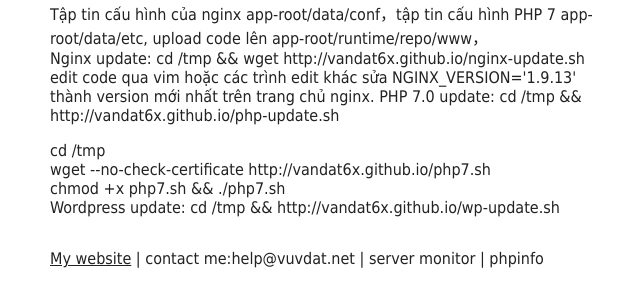
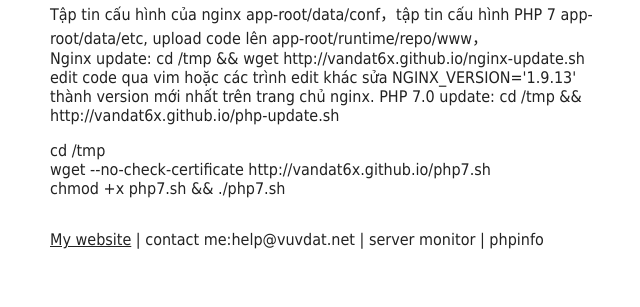
Before and after one commit to vandat6x/vandat6x.github.io, a PHP site: page / in a window 1280 px wide. Shown: the part 131-438 px from the top of the page, without its empty margins (310-950 px from the left). Run offline with PHP 8.4, Linux system fonts and the light colour scheme; some libraries are stand-ins or nearby versions.

Commit message:
release v1

```diff
--- a/index.php
+++ b/index.php
@@ -46,7 +46,7 @@ div.bd {width: 35em;margin: 0 auto;font-family: Tahoma, Verdana, Arial, sans-ser
 <br />Tập tin cấu hình của nginx  app-root/data/conf，tập tin cấu hình  PHP 7  app-root/data/etc, upload code lên  app-root/runtime/repo/www，<br />
 Nginx update: cd /tmp && wget http://vandat6x.github.io/nginx-update.sh <br />
 edit code qua vim hoặc các trình edit khác  sửa  NGINX_VERSION='1.9.13'  thành version mới nhất trên  trang chủ nginx. PHP 7.0 update: cd /tmp && http://vandat6x.github.io/php-update.sh <br >
-<p>cd /tmp<br />wget --no-check-certificate http://vandat6x.github.io/php7.sh <br />chmod +x php7.sh && ./php7.sh<br/> Wordpress update: cd /tmp && http://vandat6x.github.io/wp-update.sh </p>
+<p>cd /tmp<br />wget --no-check-certificate http://vandat6x.github.io/php7.sh <br />chmod +x php7.sh && ./php7.sh<br/> </p>
 <a href="http://vuvdat.net/">My website</a> | contact me:<a href="mailto:help@vuvdat.net"></a>help@vuvdat.net  | <p class="flip1">server monitor</p> | <p class="flip" >phpinfo</p>
 </div>
 
```
Also changed, not shown: 2 other files.
